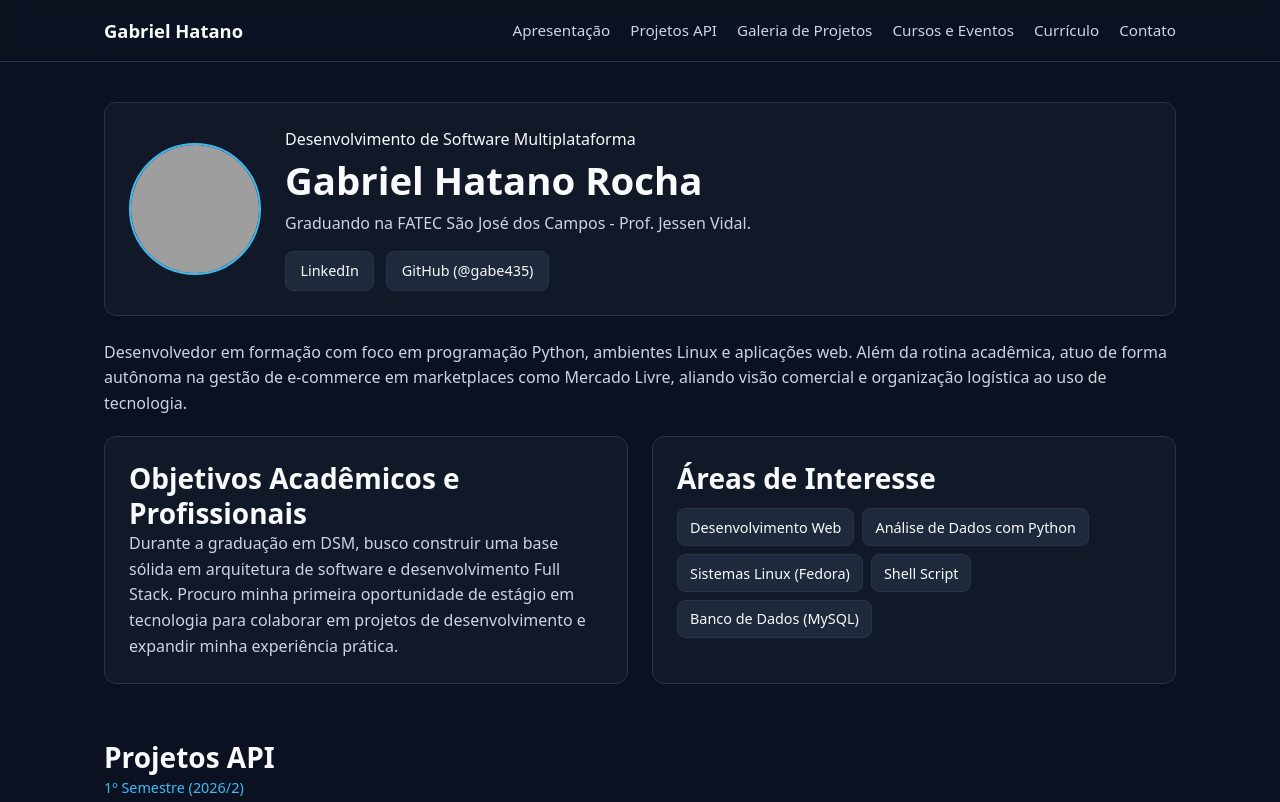
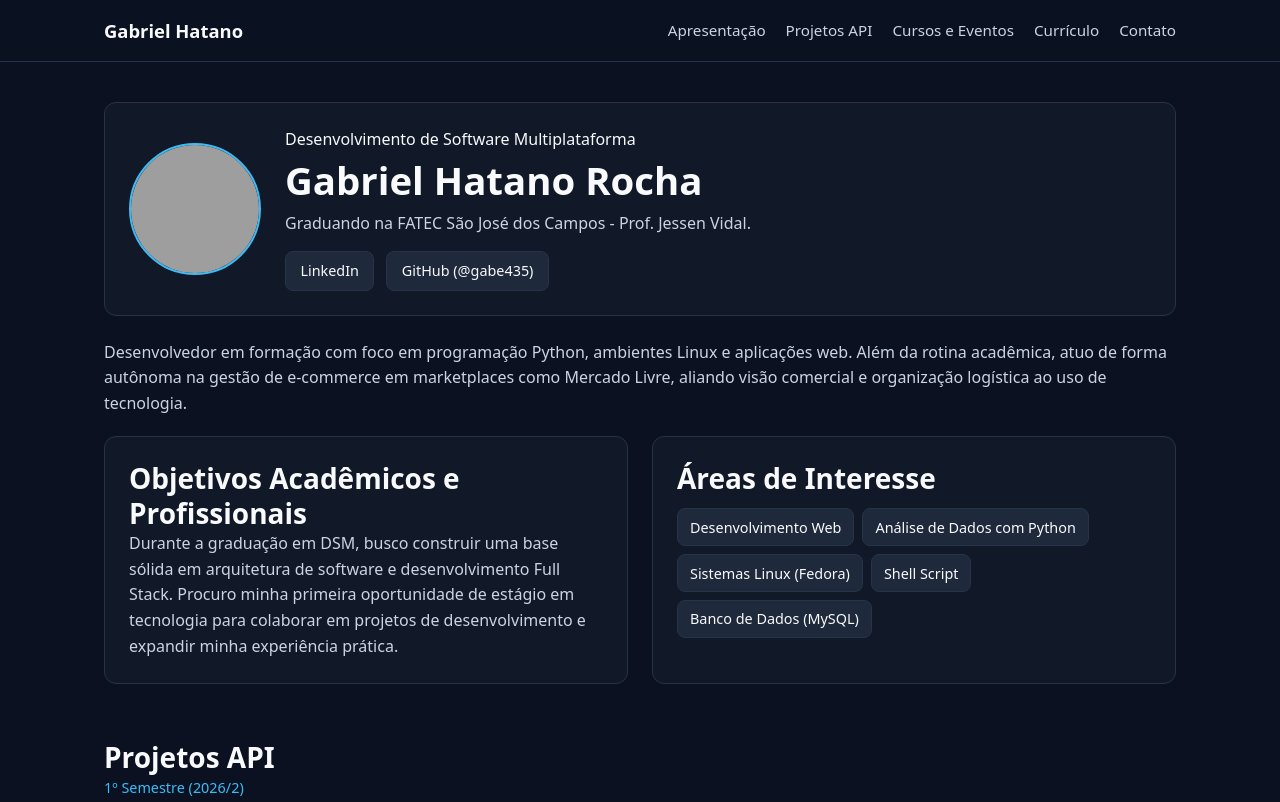
Before and after one commit to gabe435/portfolio, a plain HTML site: page index.html in a window 1280 px wide. Shown: the top 802 px of the page. Drawn offline with Linux system fonts and the light colour scheme; grey boxes are pictures that could not be loaded.

Commit message:
Remove link to Galeria de Projetos

```diff
--- a/index.html
+++ b/index.html
@@ -14,7 +14,6 @@
                 <ul>
                     <li><a href="#apresentacao">Apresentação</a></li>
                     <li><a href="#projetos-api">Projetos API</a></li>
-                    <li><a href="projetos.html">Galeria de Projetos</a></li>
                     <li><a href="cursos.html">Cursos e Eventos</a></li>
                     <li><a href="#curriculo">Currículo</a></li>
                     <li><a href="#contato">Contato</a></li>
```
